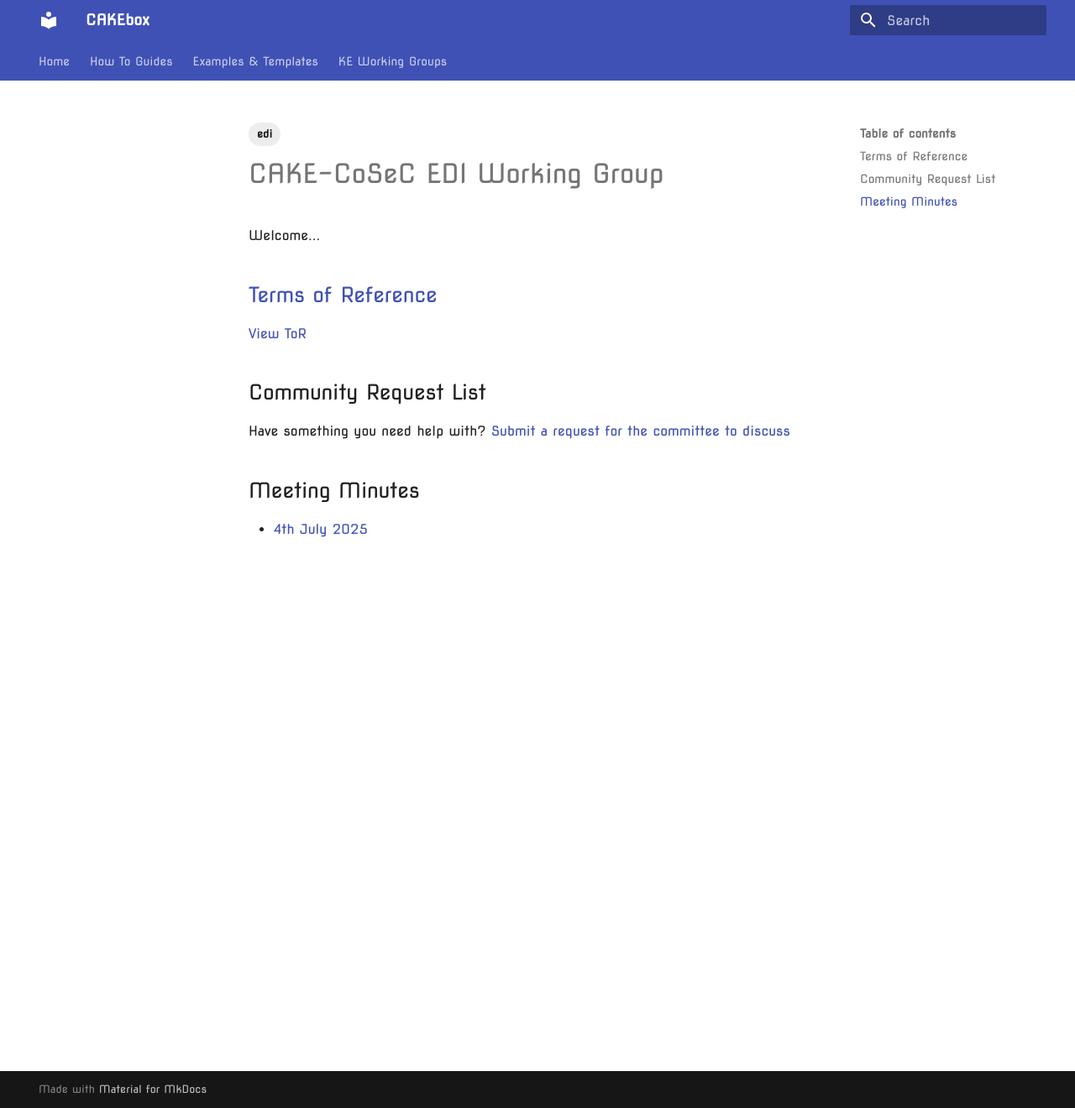
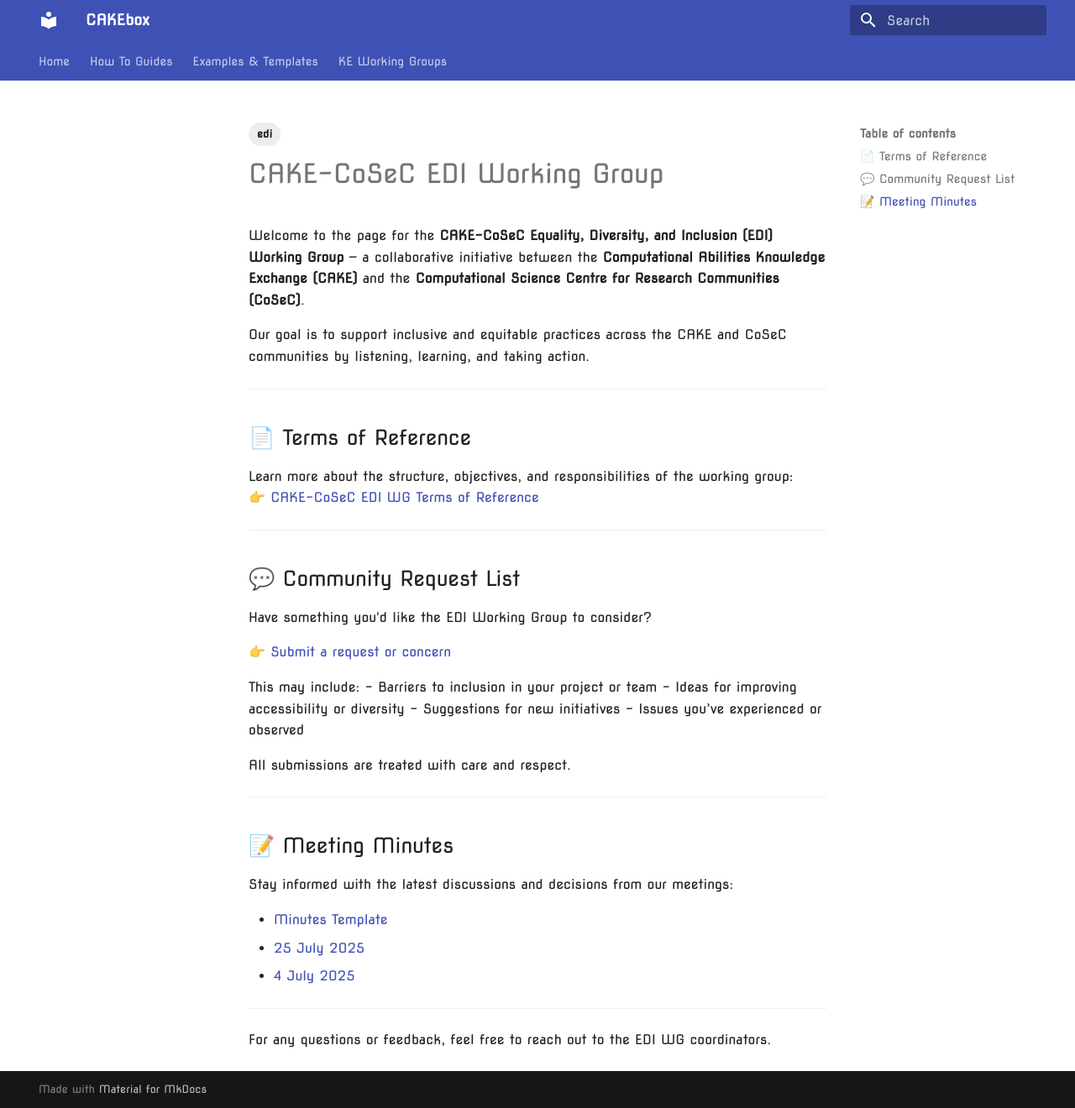
Before and after one commit to CAKE-DRI/CAKEbox, an MkDocs documentation site: the page built from docs/working-groups/edi/index.md, in a window 1280 px wide and 1320 px high. Shown: the whole window at 84% size. Built offline with MkDocs 1.6.1 and Material for MkDocs 9.7.7, drawn with Linux system fonts in a browser that asks for light colours.

Commit message:
Adds initial meeting notes and info

```diff
--- a/docs/working-groups/edi/index.md
+++ b/docs/working-groups/edi/index.md
@@ -3,14 +3,43 @@
 tags: [edi]
 ---
 
-Welcome...
+# CAKE-CoSeC EDI Working Group
 
-## [Terms of Reference](terms-of-reference.md)
+Welcome to the page for the **CAKE-CoSeC Equality, Diversity, and Inclusion (EDI) Working Group** — a collaborative initiative between the **Computational Abilities Knowledge Exchange (CAKE)** and the **Computational Science Centre for Research Communities (CoSeC)**.
 
-[View ToR](terms-of-reference.md)
+Our goal is to support inclusive and equitable practices across the CAKE and CoSeC communities by listening, learning, and taking action.
 
-## Community Request List
-Have something you need help with? [Submit a request for the committee to discuss](request-list.md)
+---
 
-## Meeting Minutes
-- [4th July 2025](minutes/2025-07-04.md)
+## 📄 Terms of Reference
+Learn more about the structure, objectives, and responsibilities of the working group:
+👉 [CAKE-CoSeC EDI WG Terms of Reference](terms-of-reference.md)
+
+---
+
+## 💬 Community Request List
+Have something you'd like the EDI Working Group to consider?
+
+👉 [Submit a request or concern](request-list.md)
+
+This may include:
+- Barriers to inclusion in your project or team
+- Ideas for improving accessibility or diversity
+- Suggestions for new initiatives
+- Issues you’ve experienced or observed
+
+All submissions are treated with care and respect.
+
+---
+
+## 📝 Meeting Minutes
+
+Stay informed with the latest discussions and decisions from our meetings:
+
+- [Minutes Template](minutes/minutes-template.md)
+- [25 July 2025](minutes/2025-07-25.md)
+- [4 July 2025](minutes/2025-07-04.md)
+
+---
+
+For any questions or feedback, feel free to reach out to the EDI WG coordinators.
```
Also changed, not shown: docs/working-groups/edi/minutes/2025-07-04.md (+100 -0 lines), docs/working-groups/edi/minutes/2025-07-25.md (added, +76 -0 lines), docs/working-groups/edi/minutes/minutes-template.md (added, +46 -0 lines), docs/working-groups/edi/request-list.md (+3 -0 lines), docs/working-groups/edi/terms-of-reference.md (+2 -0 lines).
